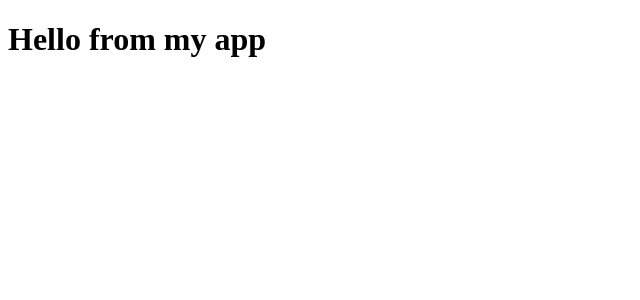
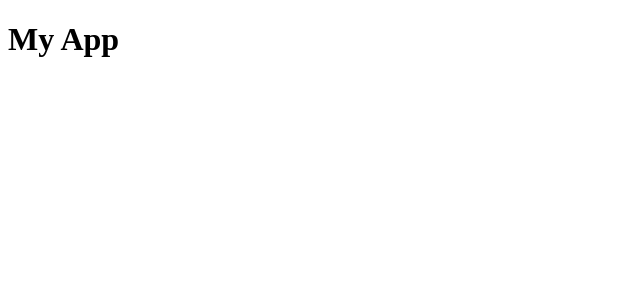
Before and after one commit to JasonMarshall94/Feedback-App, a React (Vite) app: page / in a window 1280 px wide. Shown: the top 300 px of the page, without its empty margins (0-640 px from the left). Built offline with nearby package versions, Linux system fonts and the light colour scheme.

Commit message:
Second Lesson

```diff
--- a/src/App.jsx
+++ b/src/App.jsx
@@ -1,5 +1,9 @@
 function App() {
-  return <h1>Hello from my app</h1>;
+  return (
+    <div className="container">
+      <h1>My App</h1>
+    </div>
+  );
 }
 
 export default App;
```
